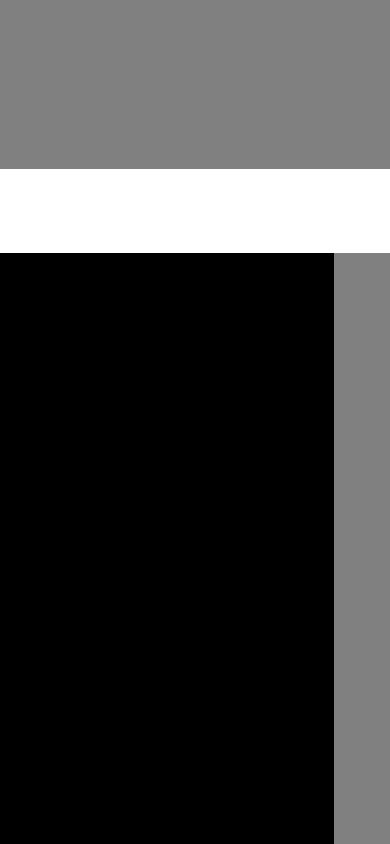
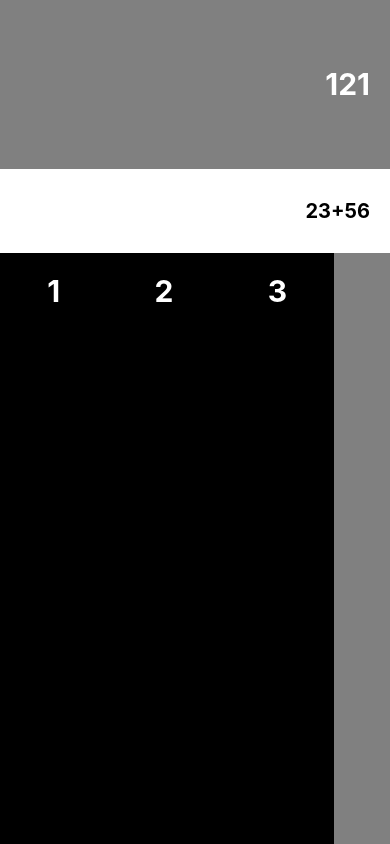
Before and after one commit to python-benedict/Advance-Calculator-app, a React Native app: screen / in a window 390 px wide. Built offline with nearby package versions, Linux system fonts and the light colour scheme.

Commit message:
styled the first three buttons

```diff
--- a/App.js
+++ b/App.js
@@ -1,12 +1,28 @@
-import { StyleSheet, Text, View } from 'react-native';
+import { StyleSheet, Text, TouchableOpacity, View } from 'react-native';
 
 export default function App() {
   return (
     <View style={styles.container}>
-      <View style={styles.result}></View>
-      <View style={styles.calculations}></View>
+      <View style={styles.result}>
+        <Text style={styles.resultText}>121</Text>
+      </View>
+      <View style={styles.calculations}>
+        <Text style={styles.calculationsText}>23+56</Text>
+      </View>
       <View style={styles.buttons}>
-        <View style={styles.numbers}></View>
+        <View style={styles.numbers}>
+          <View style={styles.row}>
+            <TouchableOpacity >
+              <Text style={styles.number}>1</Text>
+            </TouchableOpacity>
+            <TouchableOpacity >
+              <Text style={styles.number}>2</Text>
+            </TouchableOpacity>
+            <TouchableOpacity >
+              <Text style={styles.number}>3</Text>
+            </TouchableOpacity>
+          </View>
+        </View>
         <View style={styles.operations}></View>
       </View>
     </View>
@@ -19,11 +35,27 @@ const styles = StyleSheet.create({
   },
   result:{
     flex:2,
-    backgroundColor:'gray'
+    backgroundColor:'gray',
+    alignItems: 'flex-end',
+    justifyContent: 'center',
+    paddingRight: 20,
+  },
+  resultText:{
+    fontWeight: 'bold',
+    fontSize: 30,
+    color: 'white'
   },
   calculations:{
     flex:1,
-    backgroundColor:'white'
+    backgroundColor:'white',
+    alignItems: 'flex-end',
+    justifyContent: 'center',
+    paddingRight: 20,
+  },
+  calculationsText:{
+    fontWeight: 'bold',
+    fontSize:20,
+    color: 'black'
   },
   buttons:{
     flex:7,
@@ -36,5 +68,15 @@ const styles = StyleSheet.create({
   operations:{
     flex: 1,
     backgroundColor: 'gray'
-  }
+  },
+  row:{
+    flexDirection: 'row',
+    justifyContent: 'space-around',
+    marginTop: 20,
+  },
+  number:{
+    fontSize: 30,
+    fontWeight: 'bold',
+    color: 'white'
+  },
 });
```
